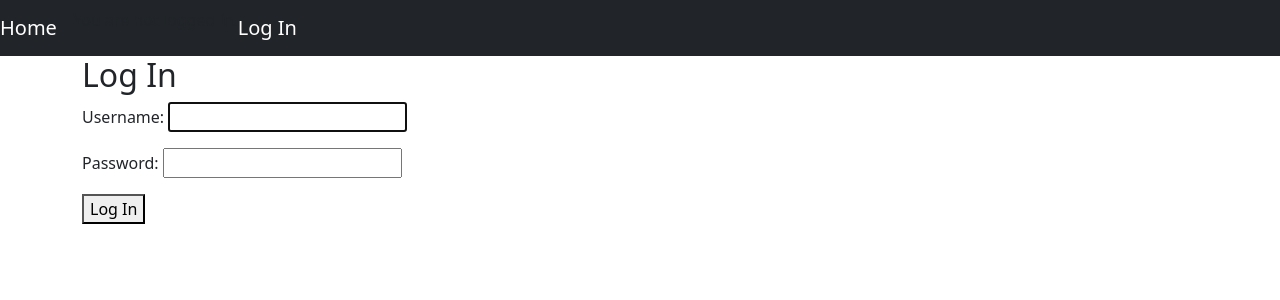
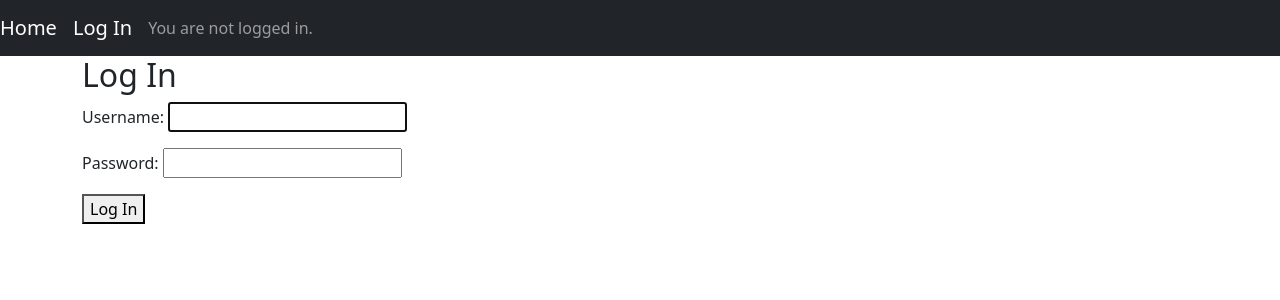
Before and after one commit to russHyde/contented, a Django app: page /accounts/login/ in a window 1280 px wide. Shown: the top 300 px of the page. Run offline with Django 3.2, Linux system fonts and the light colour scheme; some libraries are stand-ins or nearby versions.

Commit message:
align welcome text with login/out links

```diff
--- a/contented/templates/base.html
+++ b/contented/templates/base.html
@@ -17,11 +17,11 @@
     <nav class="navbar navbar-expand-lg navbar-dark bg-dark">
       <a class="navbar-brand" href="{% url 'home' %}">Home</a>
       {% if user.is_authenticated %}
-        <p>Hi {{ user.username }}!</p>
         <a class="navbar-brand" href="{% url 'logout' %}">Log Out</a>
+        <span class="navbar-text">Hi {{ user.username }}!</span>
       {% else %}
-        <p>You are not logged in.</p>
         <a class="navbar-brand" href="{% url 'login' %}">Log In</a>
+        <span class="navbar-text">You are not logged in.</span>
       {% endif %}
     </nav>
 
```
